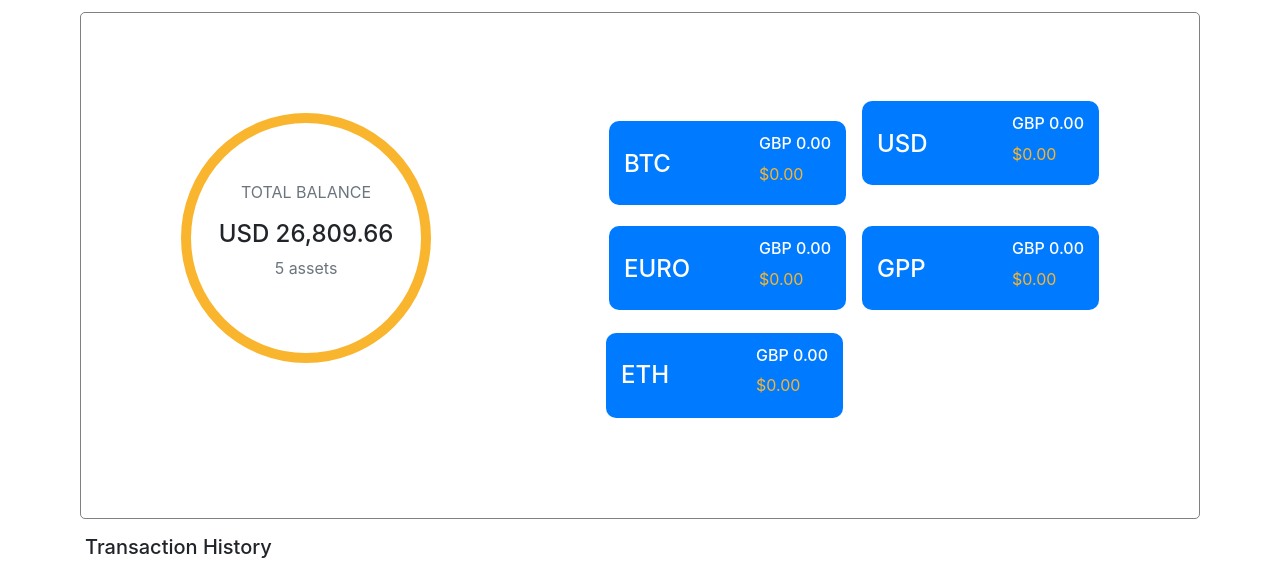
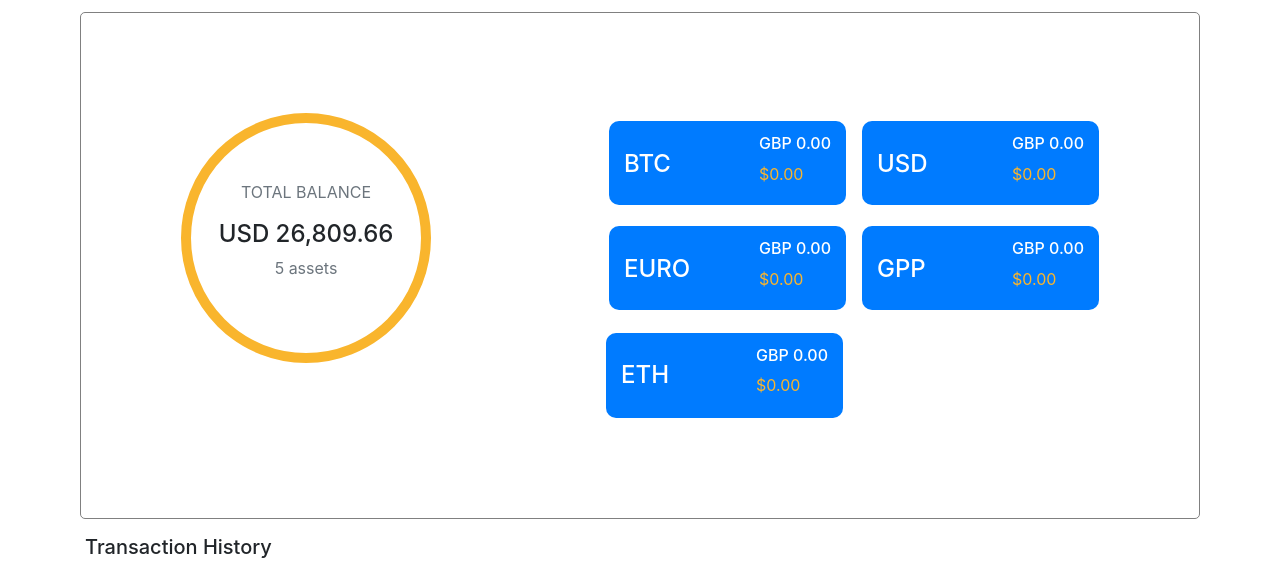
Before and after one commit to DivineChuks/FundDashboard, a plain HTML site: page index.html in a window 1280 px wide. Shown: the part 170-743 px from the top of the page. Drawn offline with Linux system fonts and the light colour scheme.

Commit message:
additional commit

```diff
--- a/css/style.css
+++ b/css/style.css
@@ -69,7 +69,7 @@ a {
 
 }
 .adjust2{
-  margin-top: -190px;
+  margin-top: -150px;
   border-radius: 10px;
   padding: 5px 3px 3px;
   color: #fff;
```
